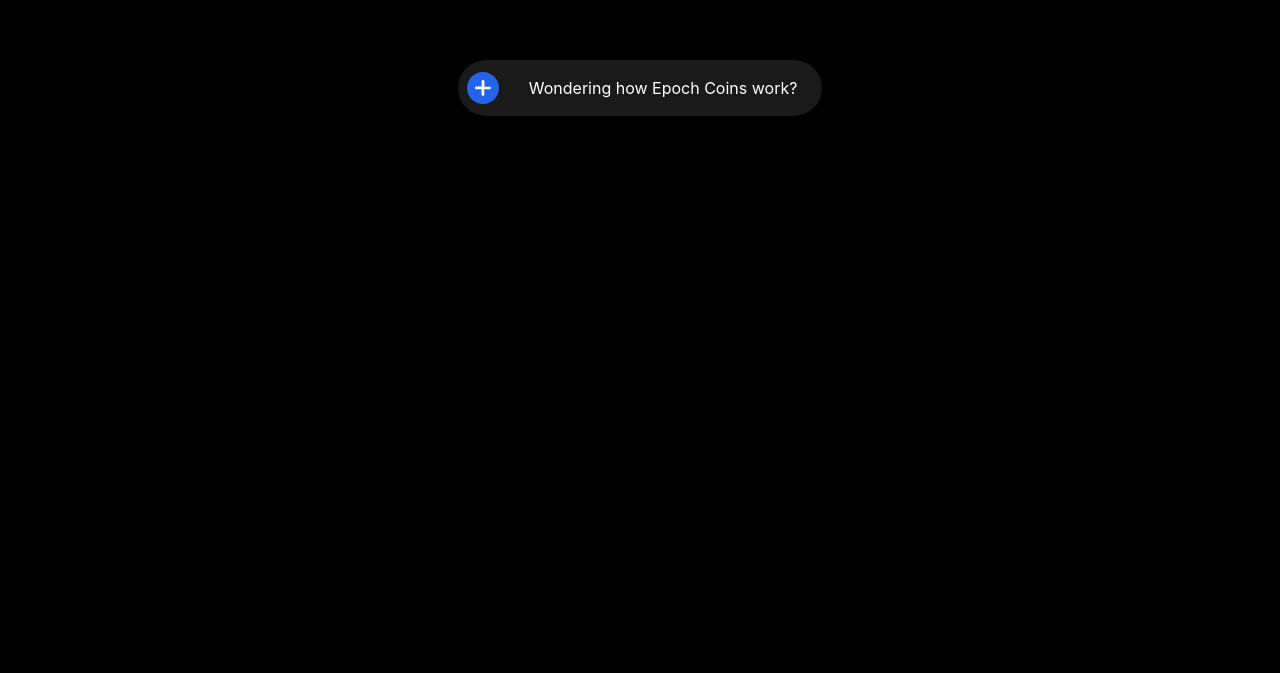
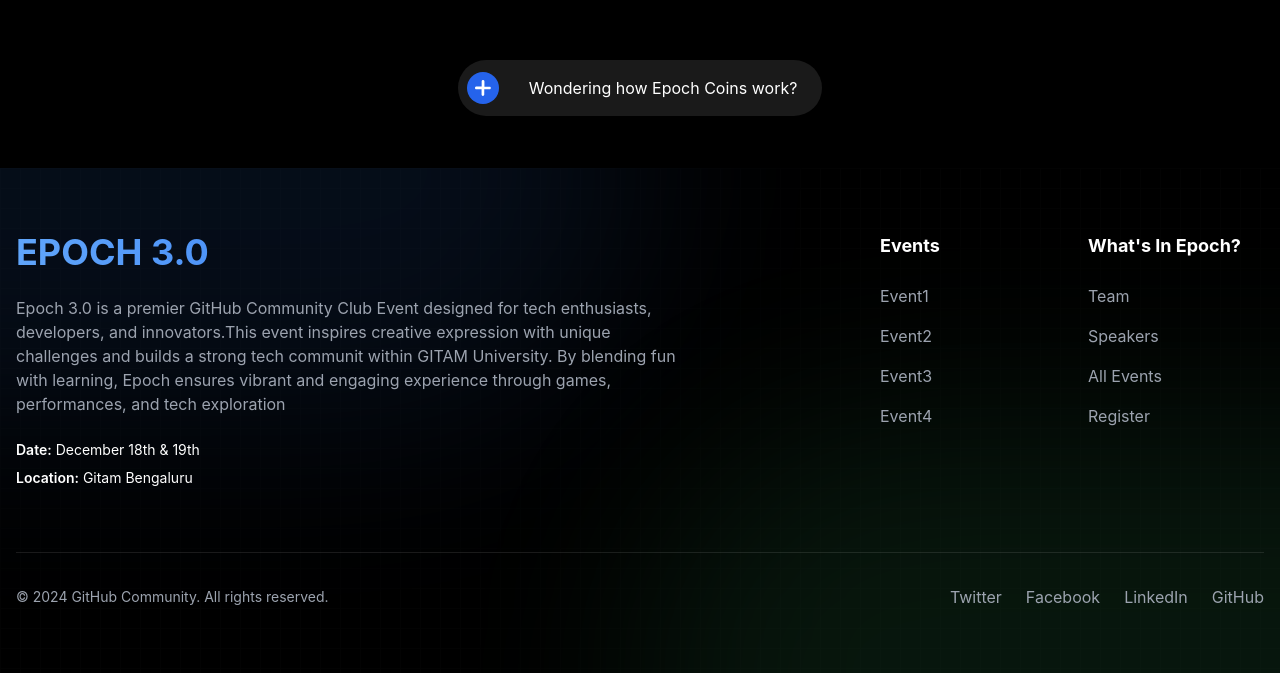
Before and after one commit to RamaSai2519/deva, a React (Create React App) app: page / in a window 1280 px wide. Shown: the part 5952-6625 px from the top of the page. Before the commit the page ends 6120 px from the top, so only its background shows below. Built offline with nearby package versions, Linux system fonts and the light colour scheme.

Commit message:
Add Footer component to enhance site layout and provide event information

```diff
--- a/src/App.js
+++ b/src/App.js
@@ -1,6 +1,7 @@
 import React from "react";
 import Home from "./Home";
 import Header from "./components/Header";
+import Footer from "./components/Footer";
 import { ConfigProvider, theme } from "antd";
 import useScrollTo from "./hooks/useScrollTo";
 import { Route, Routes } from "react-router-dom";
@@ -16,6 +17,7 @@ const App = () => {
           <Route path="/" element={<Home />} />
         </Routes>
       </div>
+      <Footer />
     </ConfigProvider>
   );
 };
--- /dev/null
+++ b/src/components/Footer/index.js
@@ -0,0 +1,69 @@
+import React from 'react';
+import { Link } from 'react-router-dom';
+
+const Footer = () => {
+    return (
+        <footer className="relative bg-black text-white py-16 overflow-hidden">
+            <div
+                className="absolute inset-0 opacity-10"
+                style={{
+                    backgroundImage: 'linear-gradient(#222 1px, transparent 1px), linear-gradient(90deg, #222 1px, transparent 1px)',
+                    backgroundSize: '20px 20px'
+                }}
+            />
+            <div className="absolute inset-0 overflow-hidden">
+                <div className="absolute -top-1/2 -left-1/2 w-full h-full bg-blue-500/20 rounded-full blur-[100px] animate-pulse" />
+                <div className="absolute -bottom-1/2 -right-1/2 w-full h-full bg-green-400/20 rounded-full blur-[100px] animate-pulse" />
+            </div>
+
+            <div className="container mx-auto px-4 relative z-10">
+                <div className="grid grid-cols-1 md:grid-cols-3 gap-12 mb-16">
+                    <div className="md:col-span-2 space-y-6">
+                        <h2 className="text-4xl font-bold bg-clip-text text-transparent bg-gradient-to-r from-blue-400 via-blue-500 to-green-400">
+                            EPOCH 3.0
+                        </h2>
+                        <p className="text-gray-400 mb-8 max-w-2xl">
+                            Epoch 3.0 is a premier GitHub Community Club Event designed for tech enthusiasts, developers, and innovators.This event inspires creative expression with unique challenges and builds a strong tech communit within GITAM University. By blending fun with learning, Epoch ensures vibrant and engaging experience through games, performances, and tech exploration
+                        </p>
+                        <div className="space-y-2">
+                            <p className="text-sm"><span className="font-semibold">Date:</span> December 18th & 19th</p>
+                            <p className="text-sm"><span className="font-semibold">Location:</span> Gitam Bengaluru</p>
+                        </div>
+                    </div>
+                    <div className="grid grid-cols-2 gap-8">
+                        <div>
+                            <h3 className="text-lg font-bold mb-6">Events</h3>
+                            <ul className="space-y-4">
+                                <li><Link to="#" className="text-gray-400 hover:text-green-400 transition-colors">Event1</Link></li>
+                                <li><Link to="#" className="text-gray-400 hover:text-green-400 transition-colors">Event2</Link></li>
+                                <li><Link to="#" className="text-gray-400 hover:text-green-400 transition-colors">Event3</Link></li>
+                                <li><Link to="#" className="text-gray-400 hover:text-green-400 transition-colors">Event4</Link></li>
+                            </ul>
+                        </div>
+                        <div>
+                            <h3 className="text-lg font-bold mb-6">What's In Epoch?</h3>
+                            <ul className="space-y-4">
+                                <li><Link to="#" className="text-gray-400 hover:text-green-400 transition-colors">Team</Link></li>
+                                <li><Link to="#" className="text-gray-400 hover:text-green-400 transition-colors">Speakers</Link></li>
+                                <li><Link to="#" className="text-gray-400 hover:text-green-400 transition-colors">All Events</Link></li>
+                                <li><Link to="#" className="text-gray-400 hover:text-green-400 transition-colors">Register</Link></li>
+                            </ul>
+                        </div>
+                    </div>
+                </div>
+                <div className="border-t border-white/10 pt-8 flex flex-col md:flex-row justify-between items-center gap-4">
+                    <p className="text-sm text-gray-400">
+                        © {new Date().getFullYear()} GitHub Community. All rights reserved.
+                    </p>
+                    <div className="flex space-x-6">
+                        <Link to="#" className="text-gray-400 hover:text-green-400 transition-colors">Twitter</Link>
+                        <Link to="#" className="text-gray-400 hover:text-green-400 transition-colors">Facebook</Link>
+                        <Link to="#" className="text-gray-400 hover:text-green-400 transition-colors">LinkedIn</Link>
+                        <Link to="#" className="text-gray-400 hover:text-green-400 transition-colors">GitHub</Link>
+                    </div>
+                </div>
+            </div>
+        </footer>
+    );
+};
+export default Footer;
```
